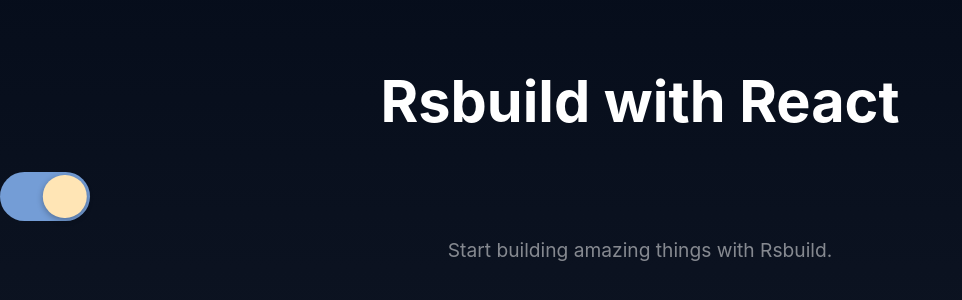
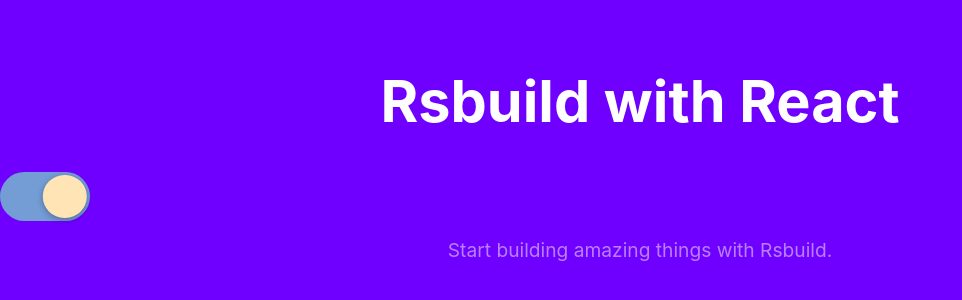
Before and after one commit to jonmah/jonmah, a React app: page / in a window 1280 px wide. Shown: the part 244-544 px from the top of the page, without its empty margins (0-962 px from the left). Built offline with nearby package versions, Linux system fonts and the light colour scheme; the HTML template or start-up script is replaced by a standard one.

Commit message:
Fix dark mode toggle functionality

```diff
--- a/src/App.css
+++ b/src/App.css
@@ -1,11 +1,12 @@
 body {
-  margin: 0;
+  /* background-image: linear-gradient(to bottom, #020917, #101725); */
   color: #fff;
   font-family: Inter, Avenir, Helvetica, Arial, sans-serif;
-  background-image: linear-gradient(to bottom, #020917, #101725);
+  margin: 0;
 }
 
 .content {
+  background-color: var(--blue-color);
   display: flex;
   min-height: 100vh;
   line-height: 1.1;
--- a/src/App.tsx
+++ b/src/App.tsx
@@ -12,7 +12,7 @@
   }
 
   return (
-    <div className="content" data-theme="dark">
+    <div className="content" data-theme={isDarkMode ? 'dark' : 'light'}>
       <h1>Rsbuild with React</h1>
       <Toggle handleToggle={handleIsDarkModeToggle} isOn={isDarkMode} testIdPrefix="App-theme"/>
       <p>Start building amazing things with Rsbuild.</p>
--- a/src/components/form/Toggle/Toggle.module.css
+++ b/src/components/form/Toggle/Toggle.module.css
@@ -8,8 +8,7 @@
   position: relative;
   width: 5.6rem;
   height: 3.1rem;
-  /* background-color: #83d8ff; */
-  background-color: var(--blue-color);
+  background-color: #83d8ff;
   border-radius: 5rem;
   transition: background-color 200ms
     cubic-bezier(0.445, 0.05, 0.55, 0.95);
--- a/src/styles/variables.css
+++ b/src/styles/variables.css
@@ -3,11 +3,15 @@
     --blue-color: #6F00FF;
   } */
   [data-theme="dark"] {
+    --background-color: #333;
+
     --blue-color: #6F00FF;
   }
 
   /* Set the light mode variables... */
   [data-theme="light"] {
+    --background-color: #fff;
+
     --blue-color: white;
   }
 }
```
